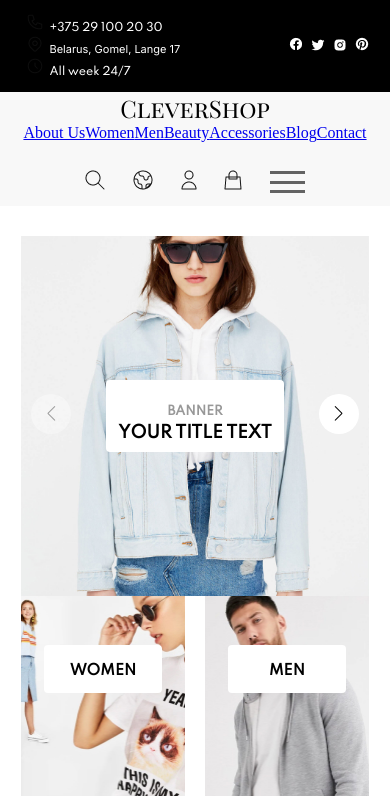
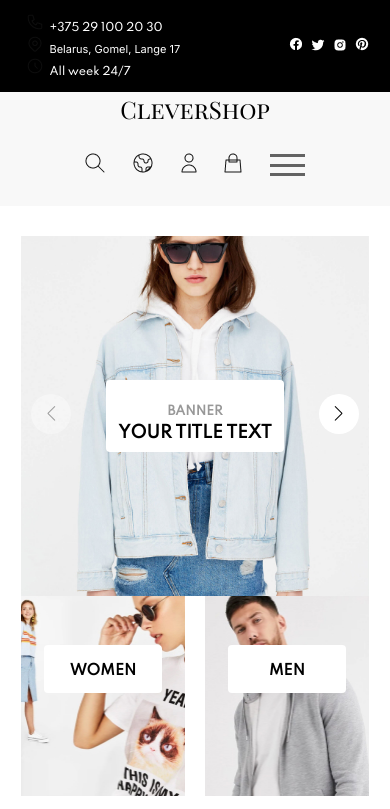
Before and after one commit to OlgaTruhova/training-shop, a React (Create React App) app: page / in a window 390 px wide. Shown: the top 809 px of the page. Built offline with nearby package versions, Linux system fonts and the light colour scheme.

Commit message:
correction div burger-menu

```diff
--- a/src/components/NavMenu/NavMenu.css
+++ b/src/components/NavMenu/NavMenu.css
@@ -1,4 +1,4 @@
-.wrapper-header-nav-menu .header-nav-menu, .wrapper-header-nav-menu .menu, .wrapper-header-nav-menu .menu-nav {
+.wrapper-header-nav-menu .header-nav-menu, .wrapper-header-nav-menu .burger-menu, .wrapper-header-nav-menu .menu-nav {
   width: 89%;
   height: 60px;
   margin: 0 auto;
@@ -13,7 +13,7 @@
           align-items: center;
 }
 
-.wrapper-header-nav-menu .header-nav-menu .header-nav-logo, .wrapper-header-nav-menu .menu .header-nav-logo, .wrapper-header-nav-menu .menu-nav .header-nav-logo {
+.wrapper-header-nav-menu .header-nav-menu .header-nav-logo, .wrapper-header-nav-menu .burger-menu .header-nav-logo, .wrapper-header-nav-menu .menu-nav .header-nav-logo {
   font-family: 'Playfair Display SC';
   font-size: 24px;
   text-decoration: none;
@@ -21,14 +21,14 @@
   color: #000;
 }
 
-.wrapper-header-nav-menu .header-nav-menu .menu, .wrapper-header-nav-menu .menu .menu, .wrapper-header-nav-menu .menu-nav .menu {
+.wrapper-header-nav-menu .header-nav-menu .burger-menu, .wrapper-header-nav-menu .burger-menu .burger-menu, .wrapper-header-nav-menu .menu-nav .burger-menu {
   width: 53%;
   list-style-type: none;
   padding: 0;
   margin: 10px;
 }
 
-.wrapper-header-nav-menu .header-nav-menu .menu .menu-item, .wrapper-header-nav-menu .menu .menu .menu-item, .wrapper-header-nav-menu .menu-nav .menu .menu-item {
+.wrapper-header-nav-menu .header-nav-menu .burger-menu .menu-item, .wrapper-header-nav-menu .burger-menu .burger-menu .menu-item, .wrapper-header-nav-menu .menu-nav .burger-menu .menu-item {
   text-decoration: none;
   color: #000;
   font-family: 'Spartan';
@@ -36,7 +36,7 @@
 }
 
 @media screen and (max-width: 996px) {
-  .wrapper-header-nav-menu .header-nav-menu .menu, .wrapper-header-nav-menu .menu .menu, .wrapper-header-nav-menu .menu-nav .menu {
+  .wrapper-header-nav-menu .header-nav-menu .burger-menu, .wrapper-header-nav-menu .burger-menu .burger-menu, .wrapper-header-nav-menu .menu-nav .burger-menu {
     position: absolute;
     z-index: 20;
     top: calc(220px + (83 - 220) * ((100vw - 320px) / (996 - 320)));
@@ -66,12 +66,12 @@
     transition: transform 0.8s;
     transition: transform 0.8s, -webkit-transform 0.8s;
   }
-  .wrapper-header-nav-menu .header-nav-menu .menu .menu-item, .wrapper-header-nav-menu .menu .menu .menu-item, .wrapper-header-nav-menu .menu-nav .menu .menu-item {
+  .wrapper-header-nav-menu .header-nav-menu .burger-menu .menu-item, .wrapper-header-nav-menu .burger-menu .burger-menu .menu-item, .wrapper-header-nav-menu .menu-nav .burger-menu .menu-item {
     margin: 25px 0;
     font-weight: bold;
     font-size: 16px;
   }
-  .wrapper-header-nav-menu .header-nav-menu .menu.visible, .wrapper-header-nav-menu .menu .menu.visible, .wrapper-header-nav-menu .menu-nav .menu.visible {
+  .wrapper-header-nav-menu .header-nav-menu .burger-menu.visible, .wrapper-header-nav-menu .burger-menu .burger-menu.visible, .wrapper-header-nav-menu .menu-nav .burger-menu.visible {
     -webkit-transform: translateX(0);
             transform: translateX(0);
     -webkit-transition: -webkit-transform 0.8s;
@@ -81,12 +81,12 @@
   }
 }
 
-.wrapper-header-nav-menu .header-nav-menu .menu-nav, .wrapper-header-nav-menu .menu .menu-nav, .wrapper-header-nav-menu .menu-nav .menu-nav {
+.wrapper-header-nav-menu .header-nav-menu .menu-nav, .wrapper-header-nav-menu .burger-menu .menu-nav, .wrapper-header-nav-menu .menu-nav .menu-nav {
   width: 129px;
   margin: 10px;
 }
 
-.wrapper-header-nav-menu .header-nav-menu .menu-nav .hamburger, .wrapper-header-nav-menu .menu .menu-nav .hamburger, .wrapper-header-nav-menu .menu-nav .menu-nav .hamburger {
+.wrapper-header-nav-menu .header-nav-menu .menu-nav .burger-menu-btn, .wrapper-header-nav-menu .burger-menu .menu-nav .burger-menu-btn, .wrapper-header-nav-menu .menu-nav .menu-nav .burger-menu-btn {
   display: none;
   border: none;
   background: none;
@@ -106,7 +106,7 @@
           user-select: none;
 }
 
-.wrapper-header-nav-menu .header-nav-menu .menu-nav .hamburger .line, .wrapper-header-nav-menu .menu .menu-nav .hamburger .line, .wrapper-header-nav-menu .menu-nav .menu-nav .hamburger .line {
+.wrapper-header-nav-menu .header-nav-menu .menu-nav .burger-menu-btn .line, .wrapper-header-nav-menu .burger-menu .menu-nav .burger-menu-btn .line, .wrapper-header-nav-menu .menu-nav .menu-nav .burger-menu-btn .line {
   width: 100%;
   height: 3px;
   background: rgba(0, 0, 0, 0.6);
@@ -115,29 +115,29 @@
 }
 
 @media screen and (max-width: 996px) {
-  .wrapper-header-nav-menu .header-nav-menu .menu-nav .hamburger, .wrapper-header-nav-menu .menu .menu-nav .hamburger, .wrapper-header-nav-menu .menu-nav .menu-nav .hamburger {
+  .wrapper-header-nav-menu .header-nav-menu .menu-nav .burger-menu-btn, .wrapper-header-nav-menu .burger-menu .menu-nav .burger-menu-btn, .wrapper-header-nav-menu .menu-nav .menu-nav .burger-menu-btn {
     display: -webkit-box;
     display: -ms-flexbox;
     display: flex;
   }
 }
 
-.wrapper-header-nav-menu .header-nav-menu .menu-nav .hamburger.visible .line1, .wrapper-header-nav-menu .menu .menu-nav .hamburger.visible .line1, .wrapper-header-nav-menu .menu-nav .menu-nav .hamburger.visible .line1 {
+.wrapper-header-nav-menu .header-nav-menu .menu-nav .burger-menu-btn.visible .line1, .wrapper-header-nav-menu .burger-menu .menu-nav .burger-menu-btn.visible .line1, .wrapper-header-nav-menu .menu-nav .menu-nav .burger-menu-btn.visible .line1 {
   -webkit-transform: rotate(-45deg) translate(-8px, 10px);
           transform: rotate(-45deg) translate(-8px, 10px);
 }
 
-.wrapper-header-nav-menu .header-nav-menu .menu-nav .hamburger.visible .line2, .wrapper-header-nav-menu .menu .menu-nav .hamburger.visible .line2, .wrapper-header-nav-menu .menu-nav .menu-nav .hamburger.visible .line2 {
+.wrapper-header-nav-menu .header-nav-menu .menu-nav .burger-menu-btn.visible .line2, .wrapper-header-nav-menu .burger-menu .menu-nav .burger-menu-btn.visible .line2, .wrapper-header-nav-menu .menu-nav .menu-nav .burger-menu-btn.visible .line2 {
   opacity: 0;
 }
 
-.wrapper-header-nav-menu .header-nav-menu .menu-nav .hamburger.visible .line3, .wrapper-header-nav-menu .menu .menu-nav .hamburger.visible .line3, .wrapper-header-nav-menu .menu-nav .menu-nav .hamburger.visible .line3 {
+.wrapper-header-nav-menu .header-nav-menu .menu-nav .burger-menu-btn.visible .line3, .wrapper-header-nav-menu .burger-menu .menu-nav .burger-menu-btn.visible .line3, .wrapper-header-nav-menu .menu-nav .menu-nav .burger-menu-btn.visible .line3 {
   -webkit-transform: rotate(45deg) translate(-3px, -6px);
           transform: rotate(45deg) translate(-3px, -6px);
 }
 
 @media screen and (max-width: 996px) {
-  .wrapper-header-nav-menu .header-nav-menu .menu-nav, .wrapper-header-nav-menu .menu .menu-nav, .wrapper-header-nav-menu .menu-nav .menu-nav {
+  .wrapper-header-nav-menu .header-nav-menu .menu-nav, .wrapper-header-nav-menu .burger-menu .menu-nav, .wrapper-header-nav-menu .menu-nav .menu-nav {
     width: 220px;
   }
 }
--- a/src/components/NavMenu/NavMenu.js
+++ b/src/components/NavMenu/NavMenu.js
@@ -39,7 +39,7 @@ const NavMenu = () => {
                     <a href="#"><img src={globe} alt='img' /></a>
                     <a href="#"><img src={user} alt='img' /></a>
                     <a href="#"><img src={shoppingBag} alt='img' /></a>
-                    <button type="button" className={classNames("hamburger", {visible: isMenuOpen})} onClick={toggleMenuMode} data-test-id="burger-menu-btn">
+                    <button type="button" className={classNames("burger-menu-btn", {visible: isMenuOpen})} onClick={toggleMenuMode} data-test-id="burger-menu-btn">
                         <div className="line line1"></div>
                         <div className="line line2"></div>
                         <div className="line line3"></div>
--- a/src/components/NavMenu/NavMenu.scss
+++ b/src/components/NavMenu/NavMenu.scss
@@ -1,5 +1,5 @@
 .wrapper-header-nav-menu {
-    .header-nav-menu, .menu, .menu-nav {
+    .header-nav-menu, .burger-menu, .menu-nav {
         width: 89%;
         height: 60px;
         margin: 0 auto;
@@ -15,7 +15,7 @@
             color: #000;
         }
 
-        .menu {
+        .burger-menu {
             width: 53%;
             list-style-type: none;
             padding: 0;
@@ -31,7 +31,7 @@
 
         @media screen and (max-width: 996px) {
 
-            .menu {
+            .burger-menu {
                 position: absolute;
                 z-index: 20;
                 top: calc(220px + (83 - 220) * ((100vw - 320px) / (996 - 320)));
@@ -55,7 +55,7 @@
                 }
             }
 
-            .menu.visible {
+            .burger-menu.visible {
                 transform: translateX(0);
                 transition: transform 0.8s;
             }
@@ -65,7 +65,7 @@
             width: 129px;
             margin: 10px;
 
-            .hamburger {
+            .burger-menu-btn {
                 display: none;
                 border: none;
                 background: none;
@@ -84,24 +84,24 @@
                 }
             }
             @media screen and (max-width: 996px) {
-                .hamburger {
+                .burger-menu-btn {
                     display: flex;
                 }
             }
 
-            .hamburger.visible {
+            .burger-menu-btn.visible {
                 .line1 {
                     transform: rotate(-45deg) translate(-8px, 10px);
                 }
             }
 
-            .hamburger.visible {
+            .burger-menu-btn.visible {
                 .line2 {
                     opacity: 0;
                 }
             }
 
-            .hamburger.visible {
+            .burger-menu-btn.visible {
                 .line3 {
                     transform: rotate(45deg) translate(-3px, -6px);
                 }
```
Also changed, not shown: 1 other file (tests, documents, lock files or other folders).
